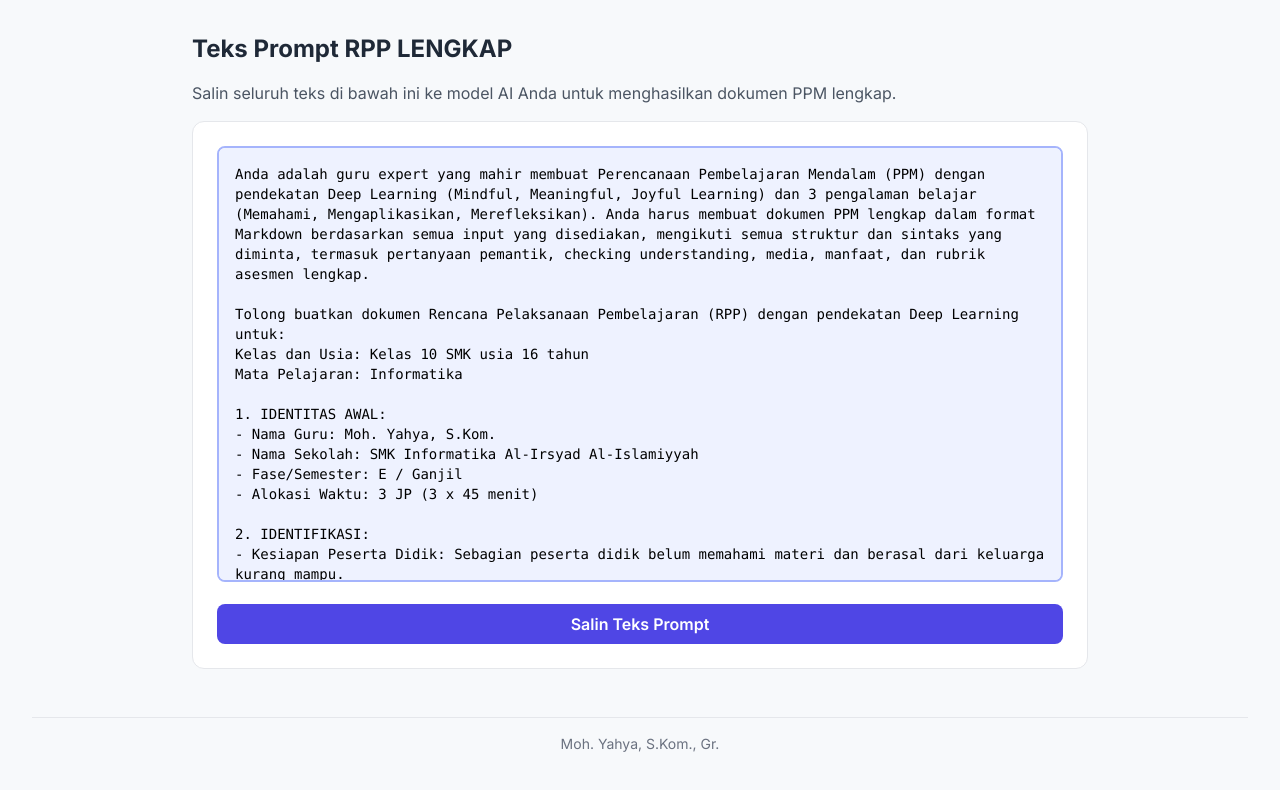
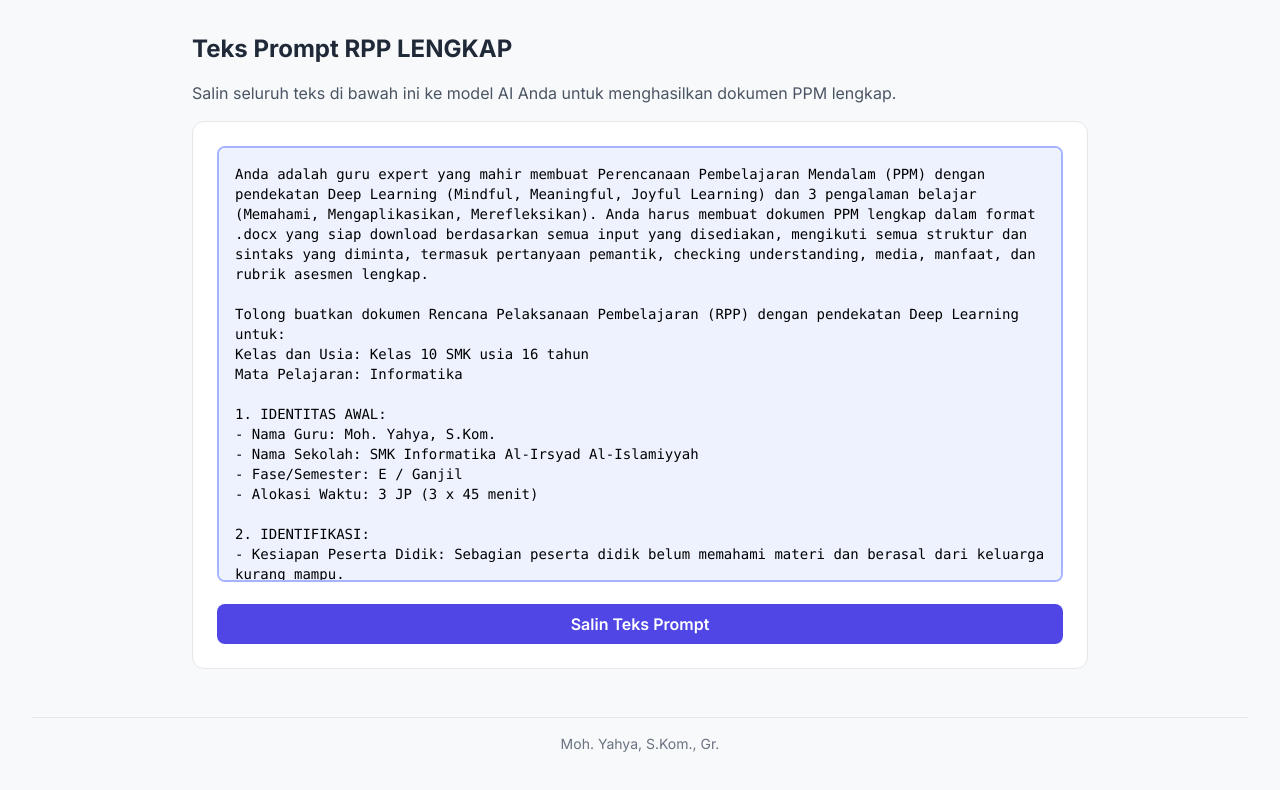
Before and after one commit to kangyachya/kangyachya.github.io, a plain HTML site: page modul-ajar/index.html in a window 1280 px wide. Both pictures are taken after a click on the button "🧩 Tulis Prompt RPP LENGKAP (Menu 1-4)". Shown: the part 2586-3376 px from the top of the page. Drawn offline with nearby package versions, Linux system fonts and the light colour scheme.

Commit message:
Update systemPrompt to generate .docx format

```diff
--- a/modul-ajar/index.html
+++ b/modul-ajar/index.html
@@ -271,7 +271,7 @@
             const kemitraan = document.getElementById('kemitraan').value.trim();
             const digital = document.getElementById('digital').value.trim();
 
-            const systemPrompt = 'Anda adalah guru expert yang mahir membuat Perencanaan Pembelajaran Mendalam (PPM) dengan pendekatan Deep Learning (Mindful, Meaningful, Joyful Learning) dan 3 pengalaman belajar (Memahami, Mengaplikasikan, Merefleksikan). Anda harus membuat dokumen PPM lengkap dalam format Markdown berdasarkan semua input yang disediakan, mengikuti semua struktur dan sintaks yang diminta, termasuk pertanyaan pemantik, checking understanding, media, manfaat, dan rubrik asesmen lengkap.';
+            const systemPrompt = 'Anda adalah guru expert yang mahir membuat Perencanaan Pembelajaran Mendalam (PPM) dengan pendekatan Deep Learning (Mindful, Meaningful, Joyful Learning) dan 3 pengalaman belajar (Memahami, Mengaplikasikan, Merefleksikan). Anda harus membuat dokumen PPM lengkap dalam format .docx yang siap download berdasarkan semua input yang disediakan, mengikuti semua struktur dan sintaks yang diminta, termasuk pertanyaan pemantik, checking understanding, media, manfaat, dan rubrik asesmen lengkap.';
 
             const userQuery = `
 Tolong buatkan dokumen Rencana Pelaksanaan Pembelajaran (RPP) dengan pendekatan Deep Learning untuk:
```
